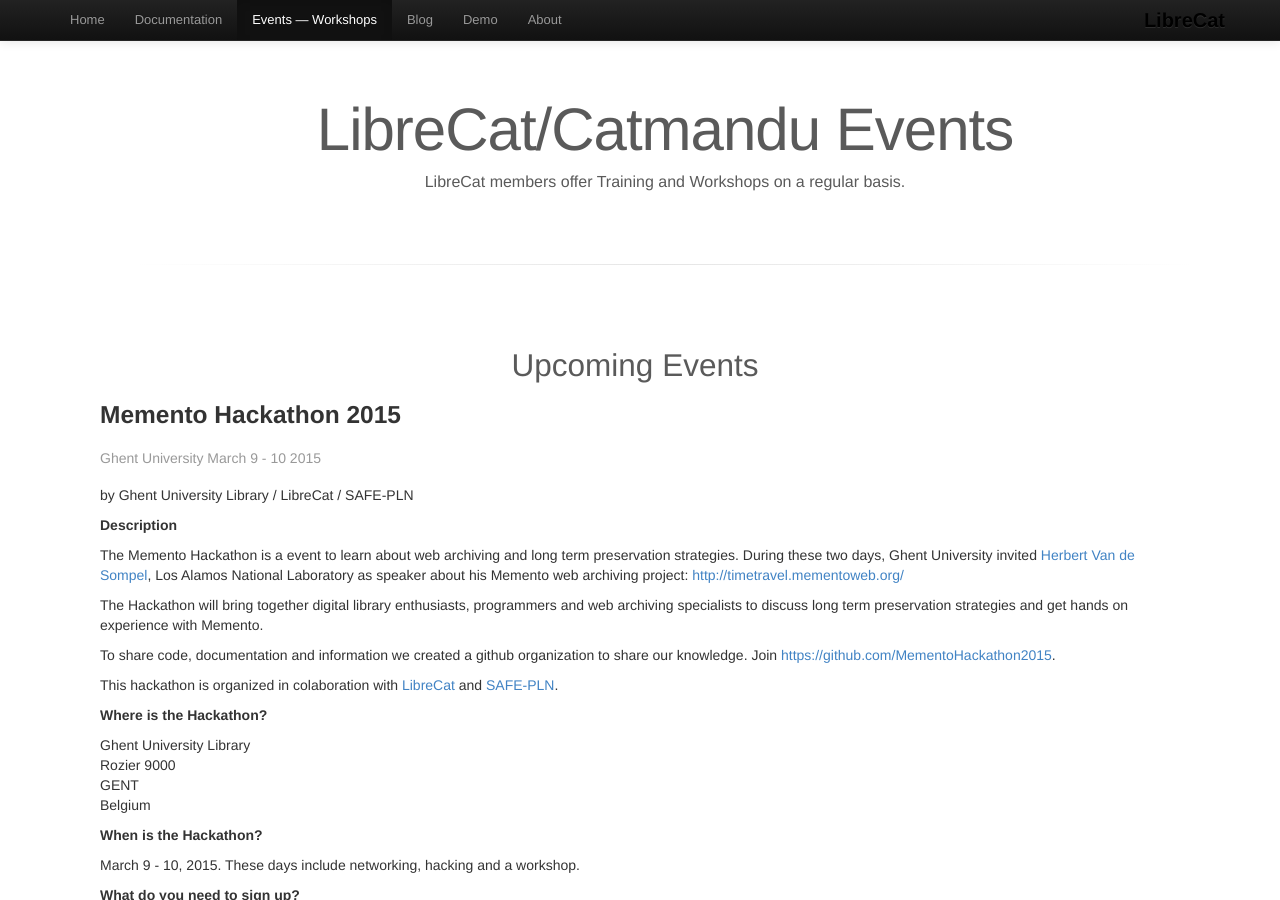
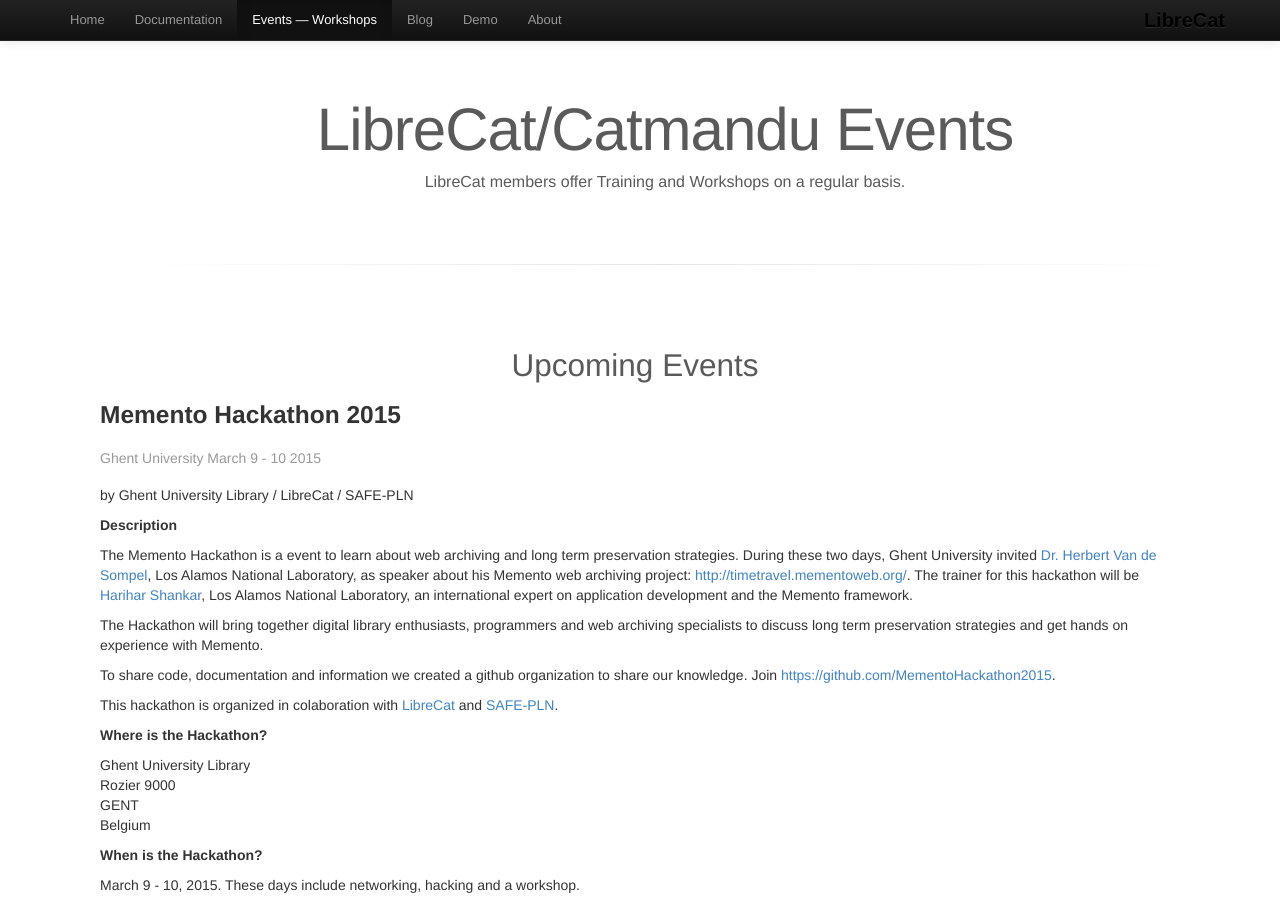
Before and after one commit to LibreCat/librecat.github.io, a Jekyll site: the page built from events.html, in a window 1280 px wide and 900 px high. Built offline with Jekyll 4.4.1, drawn with Linux system fonts in a browser that asks for light colours.

Commit message:
Affing Harihar as invited trainer

```diff
--- a/events.html
+++ b/events.html
@@ -30,8 +30,8 @@
 
     <p>
         The Memento Hackathon is a event to learn about web archiving and long term preservation strategies.
-During these two days, Ghent University invited <a href="http://public.lanl.gov/herbertv/home/">Herbert Van de Sompel</a>, Los Alamos National Laboratory
-as speaker about his Memento web archiving project: <a href="http://timetravel.mementoweb.org/">http://timetravel.mementoweb.org/</a>
+During these two days, Ghent University invited <a href="http://public.lanl.gov/herbertv/home/">Dr. Herbert Van de Sompel</a>, Los Alamos National Laboratory,
+as speaker about his Memento web archiving project: <a href="http://timetravel.mementoweb.org/">http://timetravel.mementoweb.org/</a>. The trainer for this hackathon will be <a href="https://www.linkedin.com/pub/harihar-shankar/b/747/274">Harihar Shankar</a>, Los Alamos National Laboratory, an international expert on application development and the Memento framework.
     </p>
 
     <p>
```
